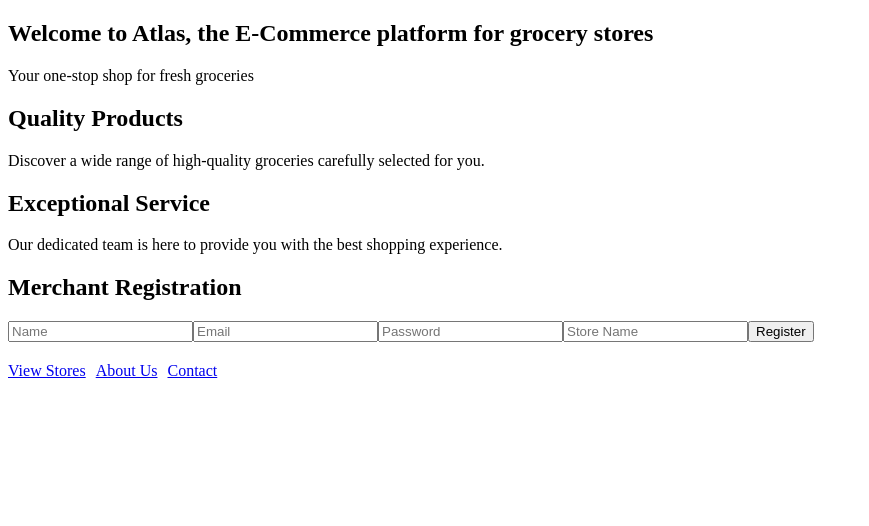
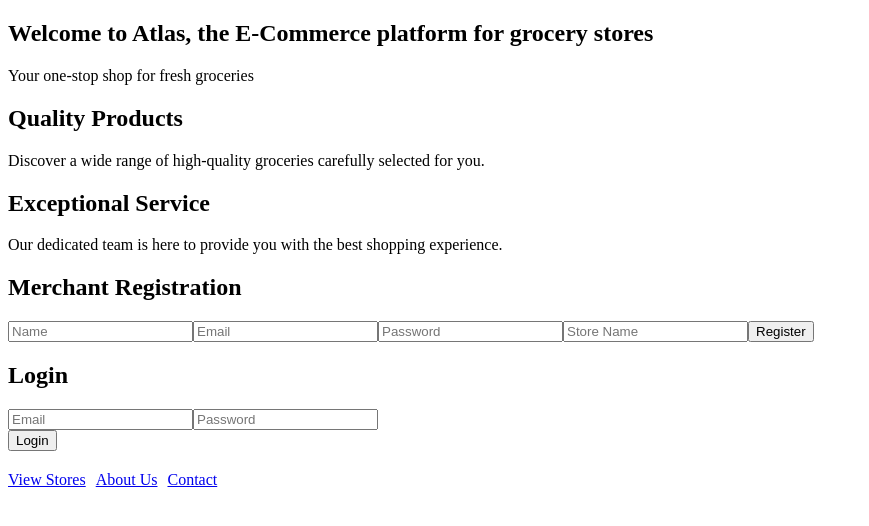
Before and after one commit to riceandbeans35/fullstack, a React (Create React App) app in the folder client/: page / in a window 1280 px wide. Shown: the top 526 px of the page, without its empty margins (0-869 px from the left). Built offline with nearby package versions, Linux system fonts and the light colour scheme.

Commit message:
Added basic login functionality

```diff
--- a/client/src/App.js
+++ b/client/src/App.js
@@ -4,6 +4,7 @@
 import Contact from "./pages/Contact";
 import StoreList from "./customerpages/StoreList";
 import SelectedStore from "./customerpages/SelectedStore";
+import MerchantDashboard from "./merchantpages/MerchantDashboard.js";
 import { BrowserRouter as Router, Route, Routes } from "react-router-dom";
 
 function App() {
@@ -17,6 +18,11 @@
           <Route path="/inventory" exact element={<Inventory />} />
           <Route path="/storelists" exact element={<StoreList />} />
           <Route path="/selectedstore" exact element={<SelectedStore />} />
+          <Route
+            path="/merchantdashboard"
+            exact
+            element={<MerchantDashboard />}
+          />
         </Routes>
       </Router>
     </div>
--- /dev/null
+++ b/client/src/components/Login.js
@@ -0,0 +1,59 @@
+import React, { useState } from "react";
+import Axios from "axios";
+import { useNavigate } from "react-router-dom";
+
+const Login = ({ onLogin }) => {
+  const [email, setEmail] = useState("");
+  const [password, setPassword] = useState("");
+
+  const navigate = useNavigate();
+
+  const sendLoginDataToServer = () => {
+    const data = {
+      email: email,
+      password: password,
+    };
+
+    Axios.post("http://localhost:3001/login", data)
+      .then((response) => {
+        if (response.data.success) {
+          navigate("/merchantdashboard");
+          console.log("Login Successful");
+        } else {
+          console.log("Login failed:", response.data.error);
+        }
+      })
+      .catch((error) => {
+        console.log("Error during login:", error);
+      });
+  };
+
+  return (
+    <div>
+      <h2>Login</h2>
+      <div>
+        <input
+          type="email"
+          placeholder="Email"
+          value={email}
+          onChange={(e) => setEmail(e.target.value)}
+        />
+        <input
+          type="password"
+          placeholder="Password"
+          value={password}
+          onChange={(e) => setPassword(e.target.value)}
+        />
+      </div>
+      <button
+        onClick={() => {
+          sendLoginDataToServer();
+        }}
+      >
+        Login
+      </button>
+    </div>
+  );
+};
+
+export default Login;
--- a/client/src/pages/LandingPage.js
+++ b/client/src/pages/LandingPage.js
@@ -1,5 +1,6 @@
 import React from "react";
 import RegistrationForm from "../components/RegistrationForm";
+import Login from "../components/Login";
 import "../styles/LandingPage.css";
 
 const LandingPage = () => {
@@ -26,6 +27,7 @@
             experience.
           </p>
           <RegistrationForm />
+          <Login />
         </div>
       </section>
       <footer>
```
Also changed, not shown: 1 other file (tests, documents, lock files or other folders).
